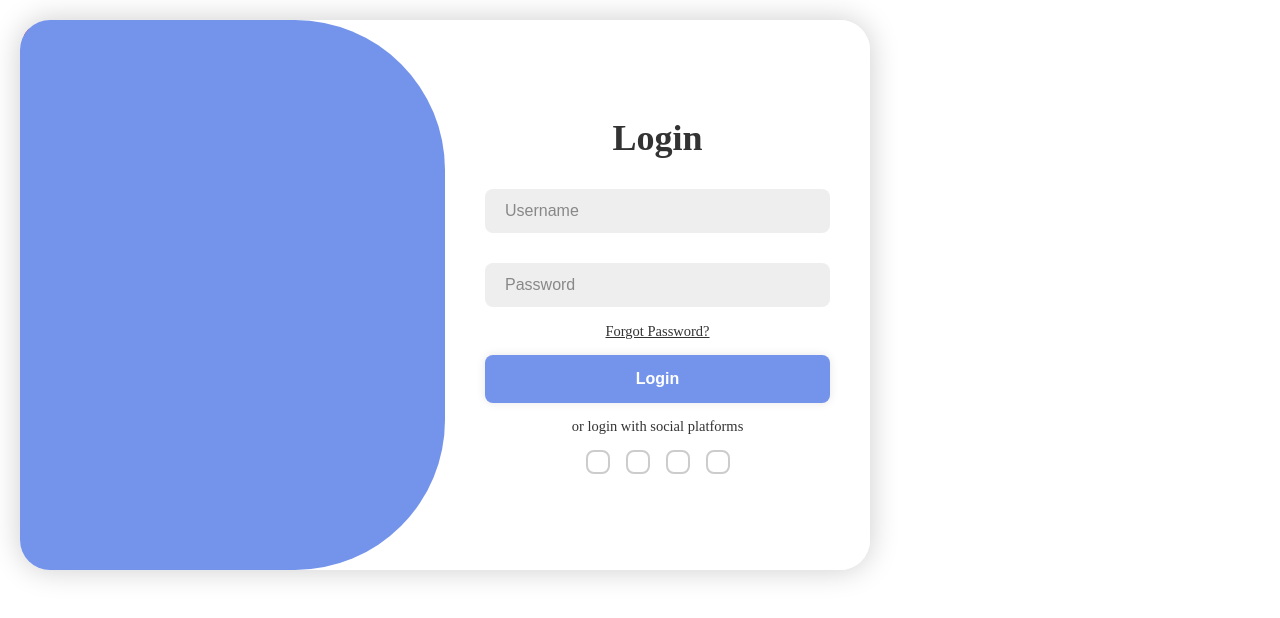
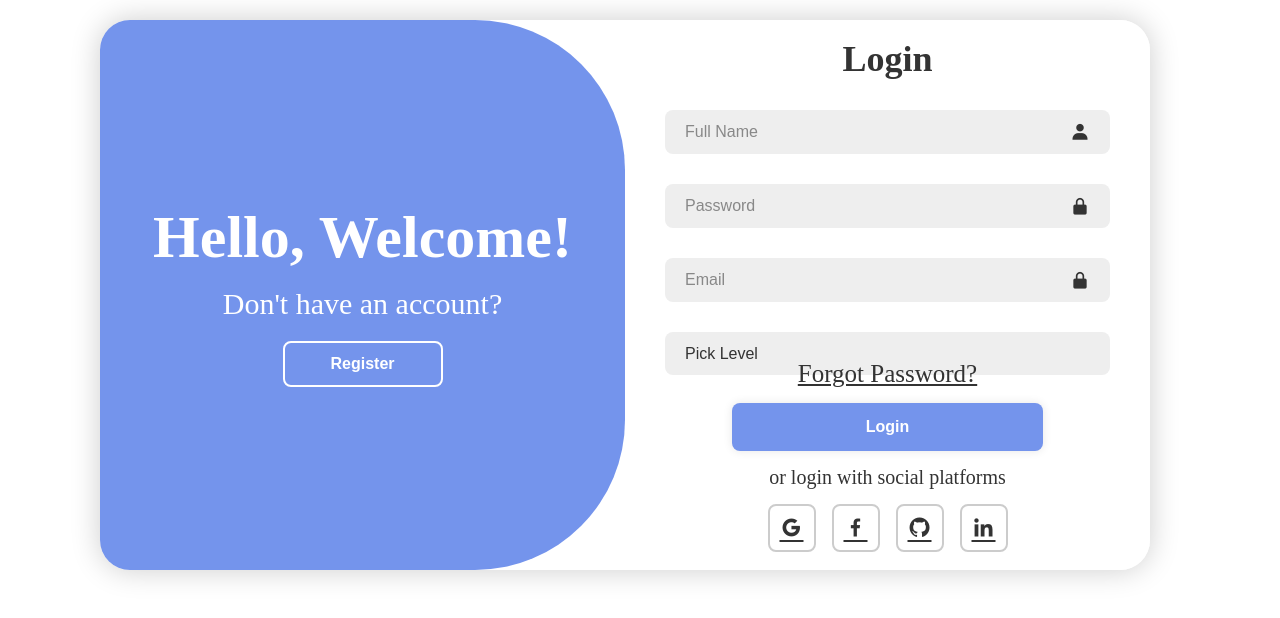
Before and after one commit to AlbertUmoren20/Repository-react, a React (Create React App) app: page /Register in a window 1280 px wide. Shown: the top 618 px of the page. Built offline with nearby package versions, Linux system fonts and the light colour scheme; a web font is replaced by a local one.

Commit message:
Still on the Login/Sign Up page

```diff
--- a/src/App.css
+++ b/src/App.css
@@ -1507,8 +1507,9 @@ label.address {
 }
  /* REGISTER */
  .container-register{
-  position: relative;
-  width: 850px;
+  position: absolute;
+  left: 80px;
+  width: 1050px;
   height: 550px;
   background: #fff;
   margin: 20px;
@@ -1521,7 +1522,7 @@ label.address {
   margin:  0;
 }
 .container-register p{
-  font-size: 14.5px;
+  font-size: 20px;
   margin: 15px 0;
 }
 form{width: 100%;}
@@ -1542,7 +1543,7 @@ form{width: 100%;}
 }
 
 .container-register.active .form-box-register{ right: 50%; }
-.form-box-register.register{ visibility: hidden; }
+.form-box-register.register{ visibility: visible; }
 .container-register.active .form-box-register.register{ visibility: visible; }
 
 .input-box-register{
@@ -1560,6 +1561,18 @@ form{width: 100%;}
   color: #333;
   font-weight: 500;
 }
+.level-register{
+  width: 100%;
+  padding: 13px 50px 13px 20px;
+  background: #eee;
+  border-radius: 8px;
+  border: none;
+  outline: none;
+  font-size: 16px;
+  color: #333;
+  font-weight: 500;
+  appearance: none; /* Remove default arrow */
+}
 
 .input-box-register input::placeholder{
   color: #888;
@@ -1576,12 +1589,12 @@ form{width: 100%;}
 
 .forgot-link-register{ margin: -15px 0 15px; }
     .forgot-link-register a{
-        font-size: 14.5px;
+        font-size: 25px;
         color: #333;
     }
 
-.btn-register{
-    width: 100%;
+.btn{
+    width: 70%;
     height: 48px;
     background: #7494ec;
     border-radius: 8px;
@@ -1593,11 +1606,11 @@ form{width: 100%;}
     font-weight: 600;
   }
 
-  .social-icons{
+  .social-icons-register{
     display: flex;
     justify-content: center;
 }
-.social-icons a{
+.social-icons-register a{
   display: inline-flex;
   padding: 10px;
   border: 2px solid #ccc;
@@ -1624,7 +1637,6 @@ form{width: 100%;}
   z-index: 2;
   transition: 1.8s ease-in-out;
 }
-
 .container-register.active .toggle-box-register::before{ left: 50%; }
 
 .toggle-panel-register{
@@ -1639,10 +1651,11 @@ form{width: 100%;}
   align-items: center;
   z-index: 2;
   transition: .6s ease-in-out;
+
 }
 
 .toggle-panel-register.toggle-left{
-  left: 0;
+  left: 0%;
   transition-delay: 1.2s;
 }
 
@@ -1653,19 +1666,26 @@ form{width: 100%;}
 .toggle-panel-register.toggle-right{
   right: -50%;
   transition-delay: .6s;
+
 }
 .container-register.active .toggle-panel-register.toggle-right{
-  right: 0;
+  right: 0%;
   transition-delay: 1.2s;
 }
 .toggle-panel-register p{ margin-bottom: 20px; }
 
-.toggle-panel-register .btn-register{
+.toggle-panel-register .btn{
   width: 160px;
   height: 46px;
   background: transparent;
   border: 2px solid #fff;
   box-shadow: none;
+}
+.toggle-panel-register h1{
+  font-size: 60px;
+}
+.toggle-panel-register p{
+  font-size: 30px;
 }
 @media screen and (max-width: 650px){
   .container-register{ height: calc(100vh - 40px); }
--- a/src/Components/LoginForm/LoginForm.jsx
+++ b/src/Components/LoginForm/LoginForm.jsx
@@ -34,7 +34,6 @@ const LoginForm = () => {
       })
 
       const navigate = useNavigate()
-
 
       const handleSubmit = async (event) => {
         event.preventDefault();
--- a/src/Components/Register/Register.jsx
+++ b/src/Components/Register/Register.jsx
@@ -1,4 +1,7 @@
 import React, { useState } from "react";
+import 'boxicons/css/boxicons.min.css';
+import { useNavigate } from "react-router-dom";
+
 import {
   bxUser,
   bxLockAlt,
@@ -9,24 +12,113 @@ import {
   bxlLinkedin,
 } from "boxicons"; // Import icons
 
+
 const App = () => {
   const [isLoginVisible, setIsLoginVisible] = useState(true);
+     const [fullname, setfullname] = useState('');
+      const [matricnumber, setmatricnumber] = useState('');
+      const [password, setpassword] = useState('');
+      const [email, setemail] = useState ('')
+      const [level, setlevel] = useState('')
+      const [formData, setFormData ]= useState ({
+        fullname: '',
+        matricnumber: '',
+        password: '',
+        level: '',
+        email: '',
+      })
+     const navigate = useNavigate();
+     const toggleForm = () => {
+      console.log("Toggling form. Current state:", isLoginVisible);
+      setIsLoginVisible(!isLoginVisible);
+    };
 
-  const toggleForm = () => {
-    setIsLoginVisible(!isLoginVisible);
+  const handleSubmit = async (event) => {
+    event.preventDefault();
+    const student = {fullname, matricnumber, password, email, level};
+
+    // Assuming this is to retrieve all students
+    try {
+     const response= await fetch("http://localhost:8080/student/login", {
+
+        method: "POST",
+        body: JSON.stringify(student),
+        headers: { "Content-Type": "application/json" }, // Not strictly necessary for GET, but can be included
+      });
+        if(student.level === "400"){
+        navigate(`/StudentBody400Level?fullName=${fullname}`);
+      }
+      else if (response.ok) {
+        const students = await response.json();
+        alert("Student Retrieved");
+        navigate(`/StudentBody?fullName=${fullname}`);
+        console.log("Students retrieved:", students);
+
+        // Use the retrieved students data here (e.g., display in UI)
+      } else {
+        alert("Error Retrieving Student")
+        console.error("Error retrieving students:", await response.text());
+
+        // Handle potential errors during student retrieval
+      }
+    } catch (error) {
+      alert("Error Retrieving Student")
+      console.error("Error retrieving students:", error);
+
+      // Handle unexpected errors (e.g., network issues)
+    }
+
+    // Code to handle form data storage or other actions (optional)
+    // ...
   };
 
+  const handleChange = (event) => {
+    const { name, value } = event.target;
+    setFormData((prevFormData) => ({...prevFormData, [name]: value }));
+    switch (name) {
+      case 'fullName':
+        setfullname(value);
+        break;
+      case 'matricnumber':
+        setmatricnumber(value);
+        break;
+      case 'password':
+        setpassword(value);
+        break;
+      case 'email':
+        setemail(value);
+        break;
+      case 'level':
+        setlevel(value); // <--- Add this line
+        break;
+      default:
+        break;
+    }
+  };
 
   return (
 
-    <div className="container-register">
+    <div className={ `container-register ${isLoginVisible ? "": "active"}`}>
       <div className={`form-box-register ${isLoginVisible ? "login" : "register"}`}>
-        {isLoginVisible ? <LoginForm /> : <RegisterForm />}
+      {isLoginVisible ? (
+        <LoginForm
+          handleSubmit={handleSubmit}
+          fullname={fullname}
+          setfullname={setfullname}
+          password={password}
+          handleChange={handleChange}
+          email={email}
+          level={level}
+          setlevel={setlevel}
+        />
+      ) : (
+        <RegisterForm handleSubmit={handleSubmit} />
+       )}
       </div>
 
       <div className="toggle-box-register">
-        <div className={`toggle-panel toggle-left ${!isLoginVisible ? "active" : ""}`}>
-          <h1 style={{color: "red"}}>Hello, Welcome! </h1>
+        <div className={`toggle-panel-register toggle-left ${!isLoginVisible ? "active" : ""}`}>
+          <h1 >Hello, Welcome! </h1>
           <p>Don't have an account?</p>
           <button className="btn register-btn" onClick={toggleForm}>
             Register
@@ -45,26 +137,68 @@ const App = () => {
   );
 };
 
-const LoginForm = () => {
+const LoginForm = (
+ {
+  handleChange,
+  handleSubmit,
+  fullname,
+  password,
+  email,
+  level,
+  setlevel,
+  setfullname
+ }
+) => {
   return (
-    <form action="#">
+    <form onSubmit={handleSubmit}>
       <h1>Login</h1>
       <div className="input-box-register">
-        <input type="text" placeholder="Username" required />
+        <input type="text" placeholder="Full Name" value={fullname}
+        onChange={(e) => setfullname(e.target.value)}
+        required />
         <i className="bx bxs-user"></i>
       </div>
+
       <div className="input-box-register">
-        <input type="password" placeholder="Password" required />
-        <i className="bx bxs-lock-alt-register"></i>
+        <input type="password" name="password" placeholder="Password"
+        value={password}
+       onChange={handleChange}
+        required />
+        <i className="bx bxs-lock-alt"></i>
       </div>
+
+      <div className="input-box-register">
+        <input type="email" name="email" placeholder="Email"
+        value={email}
+        onChange={handleChange}
+        required />
+        <i className="bx bxs-lock-alt"></i>
+      </div>
+
+      <label className="input-box-register" ></label>
+      <select
+       className="level-register"
+       value={level}
+       onChange={(e) => setlevel(e.target.value)}
+       required>
+       <option value="">Pick Level</option>
+       <option value="100">100</option>
+       <option value="200">200</option>
+       <option value="300">300</option>
+       <option value= "400">400</option>
+       <i className="bx bxs-lock-alt"></i>
+      </select>
+
+
       <div className="forgot-link-register">
         <a href="#">Forgot Password?</a>
       </div>
-      <button type="submit" className="btn-register">
+
+      <button type="submit" className="btn">
         Login
       </button>
       <p>or login with social platforms</p>
-      <div className="social-icons">
+      <div className="social-icons-register">
         <a href="#">
           <i className="bx bxl-google"></i>
         </a>
@@ -82,9 +216,11 @@ const LoginForm = () => {
   );
 };
 
-const RegisterForm = () => {
+const RegisterForm = ({
+ handleSubmit
+}) => {
   return (
-    <form action="#">
+    <form onSubmit={handleSubmit}>
       <h1>Registration</h1>
       <div className="input-box-register">
         <input type="text" placeholder="Username" required />
@@ -98,7 +234,7 @@ const RegisterForm = () => {
         <input type="password" placeholder="Password" required />
         <i className="bx bxs-lock-alt"></i>
       </div>
-      <button type="submit" className="btn-register">
+      <button type="submit" className="btn">
         Register
       </button>
       <p>or register with social platforms</p>
```
